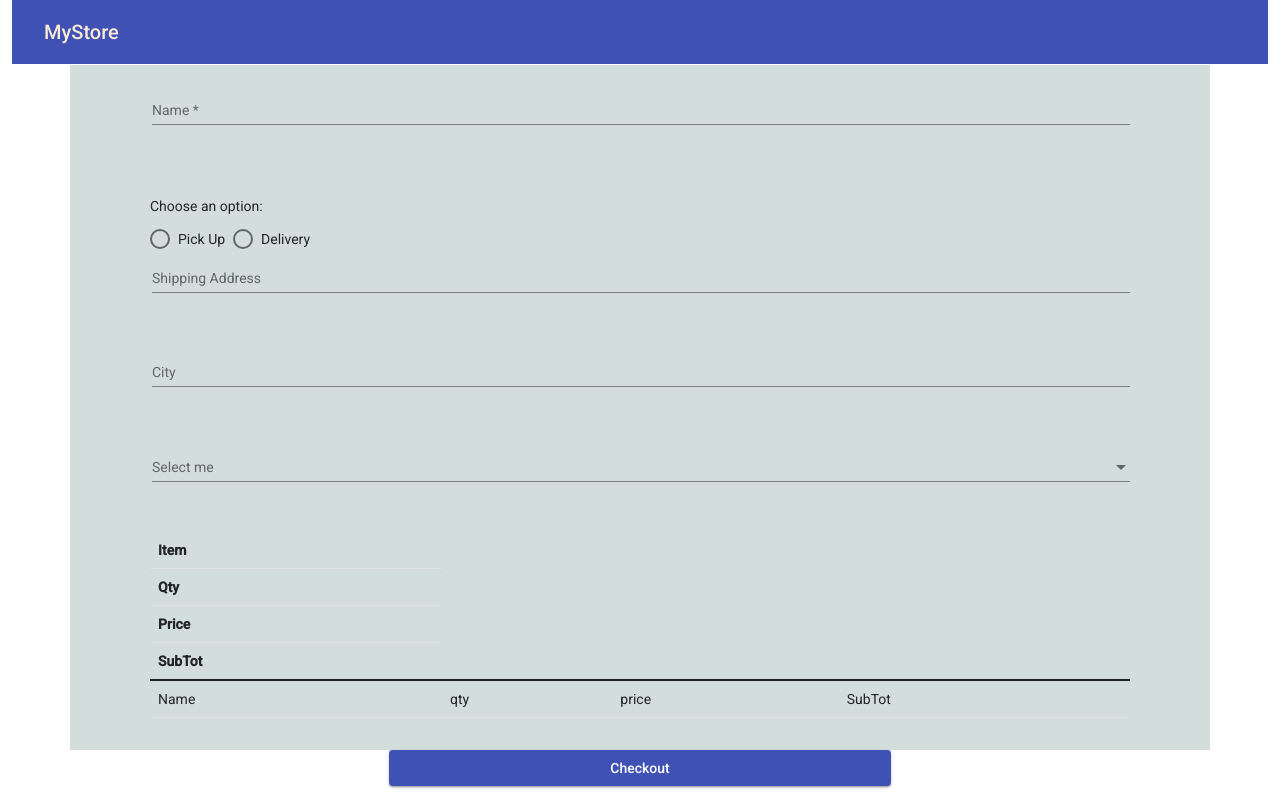
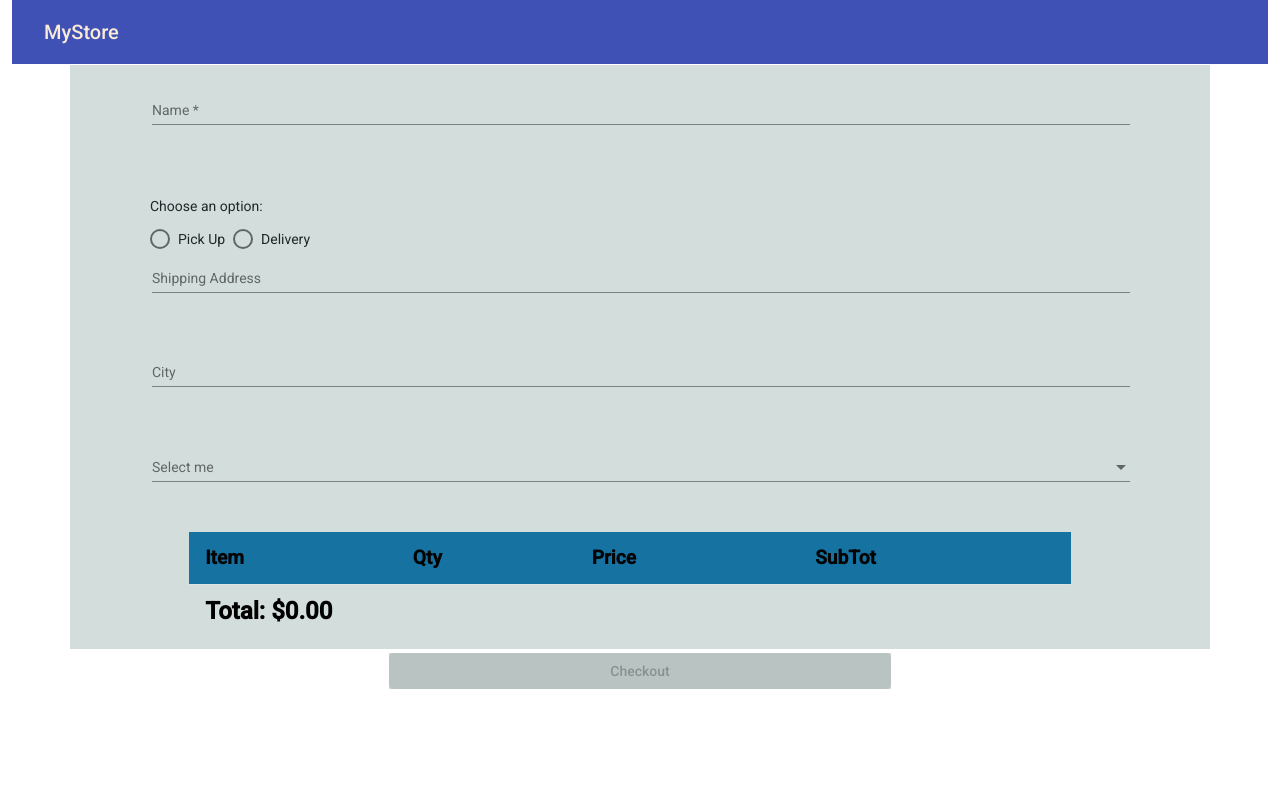
Before and after one commit to JuAmPi27/miniAppStore, an Angular app: page /checkout in a window 1280 px wide. Built offline with nearby package versions, Linux system fonts and the light colour scheme.

Commit message:
tabla details

```diff
--- a/src/app/pages/checkout/checkout.component.html
+++ b/src/app/pages/checkout/checkout.component.html
@@ -1,5 +1,5 @@
 <div class=" container contenedor">
-    <form class="form item">
+    <form class="form item" (ngSubmit)="onSubmit()" #checkoutForm="ngForm">
         <mat-form-field class="form__element">
             <input
             matInput
@@ -52,9 +52,9 @@
     </form>
 </div>
 
-<div class="container__button">
+<div class="container__button mt-1">
     <button
-    [disabled]=""
+    [disabled]="!checkoutForm.form.valid"
     mat-raised-button
     color="primary"
     type="submit"
--- a/src/app/pages/checkout/checkout.component.ts
+++ b/src/app/pages/checkout/checkout.component.ts
@@ -40,4 +40,8 @@ export class CheckoutComponent implements OnInit {
 
   }
 
+  onSubmit(): void {
+
+  }
+
 }
--- a/src/app/pages/checkout/details/details.component.css
+++ b/src/app/pages/checkout/details/details.component.css
@@ -0,0 +1,30 @@
+.container__table {
+    width: 90%;
+    margin: 0 4%;
+}
+
+table {
+    font-size: 1.2rem;
+}
+
+table th {
+    background-color: #1572A1;
+    color: #040303;
+    padding: 1rem;
+    text-align: left;
+}
+
+table td {
+    background-color: #9AD0EC;
+    padding: 1rem;
+}
+
+.container__total {
+    margin-top: 1rem;
+}
+
+.total {
+    color: #000;
+    font-size: 1.5rem;
+    margin-left: 1rem;
+}
--- a/src/app/pages/checkout/details/details.component.html
+++ b/src/app/pages/checkout/details/details.component.html
@@ -1,19 +1,25 @@
 <div class="container__table">
     <table class="table">
         <thead>
-            <tr><th>Item</th>
-            <tr><th>Qty</th>
-            <tr><th>Price</th>
-            <tr><th>SubTot</th>
+            <tr>
+                <th>Item</th>
+                <th>Qty</th>
+                <th>Price</th>
+                <th>SubTot</th>
             </tr>
         </thead>
         <tbody>
-            <tr>
-                <td>Name</td>
-                <td>qty</td>
-                <td>price</td>
-                <td>SubTot</td>
+             <tr *ngFor="let item of cart$ | async">  <!--el pipe "async lo utilizamos para que ntro observable, en este caso, "cart$ se resuelva-->
+                <td>{{ item.name }}</td>
+                <td>{{ item.quantity }}</td>
+                <td>{{ item.price | currency}}</td>
+                <td>{{ item.quantity * item.price | currency }}</td>
             </tr>
         </tbody>
-    </table>
+    </table><div class="container__total">
+        <p class="total">
+            <strong>Total: <span>{{ total$ | async | currency}}</span></strong> <!--tambien utilizamos el pipe async para que resuelva el observable -->
+        </p>
+    </div>
+
 </div>
--- a/src/app/pages/checkout/details/details.component.ts
+++ b/src/app/pages/checkout/details/details.component.ts
@@ -1,4 +1,5 @@
 import { Component, OnInit } from '@angular/core';
+import { ShoppingCartService } from 'src/app/shared/services/shopping-cart-service';
 
 @Component({
   selector: 'app-details',
@@ -7,7 +8,11 @@ import { Component, OnInit } from '@angular/core';
 })
 export class DetailsComponent implements OnInit {
 
-  constructor() { }
+  // como convencion le ponemos el signo de dolar "$" para saber que se trata de un observable
+  total$ = this.shoppingCartSvc.totalAction$;
+  cart$ = this.shoppingCartSvc.cartAction$;
+
+  constructor(private shoppingCartSvc: ShoppingCartService) { }
 
   ngOnInit(): void {
   }
--- a/src/app/pages/products/interfaces/product.interface.ts
+++ b/src/app/pages/products/interfaces/product.interface.ts
@@ -5,4 +5,5 @@ export interface Product {
     description: string;
     categoryId: number;
     stock: number;
+    quantity: number;
 }
--- a/src/app/shared/services/shopping-cart-service.ts
+++ b/src/app/shared/services/shopping-cart-service.ts
@@ -1,5 +1,5 @@
 import { Injectable } from '@angular/core';
-import { Observable, Subject } from 'rxjs';
+import { BehaviorSubject, Observable } from 'rxjs';
 import { Product } from 'src/app/pages/products/interfaces/product.interface';
 
 
@@ -12,9 +12,10 @@ export class ShoppingCartService {
 
     products: Product[] = [];
 
-    private cartSubject = new Subject<Product[]>();
-    private totalSubject = new Subject<number>();
-    private quantitySubject = new Subject<number>();
+    // !!!!!.....ver diferencia del Subject y el BehaviorSubject......!!!!!!!
+    private cartSubject = new BehaviorSubject<Product[]>([]);
+    private totalSubject = new BehaviorSubject<number>(0);
+    private quantitySubject = new BehaviorSubject<number>(0);
 
     // devolver estos observables hacia mi app para quien lo necesite consumir, para ello creamos un getter
     // convencion para cuando nosotros trabajamos con observables poner el signo de dolar $ al final
@@ -38,18 +39,23 @@ export class ShoppingCartService {
 
 
     private addToCart (product:Product): void {
-        this.products.push(product);
+        const isProductInCart = this.products.find(({id}) => id === product.id);
+        if(isProductInCart) {
+            isProductInCart.quantity += 1;
+        } else {
+            this.products.push({ ...product, quantity: 1 })
+        }
+
         this.cartSubject.next(this.products);
-
     }
 
     private quantityProducts(): void {
-        const quantity = this.products.length;
+        const quantity = this.products.reduce((acc, prod) => acc += prod.quantity, 0);;
         this.quantitySubject.next(quantity);
     }
 
     private calculoTotal(): void {
-        const total = this.products.reduce( (acc, prod) => acc += prod.price, 0);
+        const total = this.products.reduce((acc, prod) => acc += (prod.price * prod.quantity), 0);
         this.totalSubject.next(total);
     }
 
```
